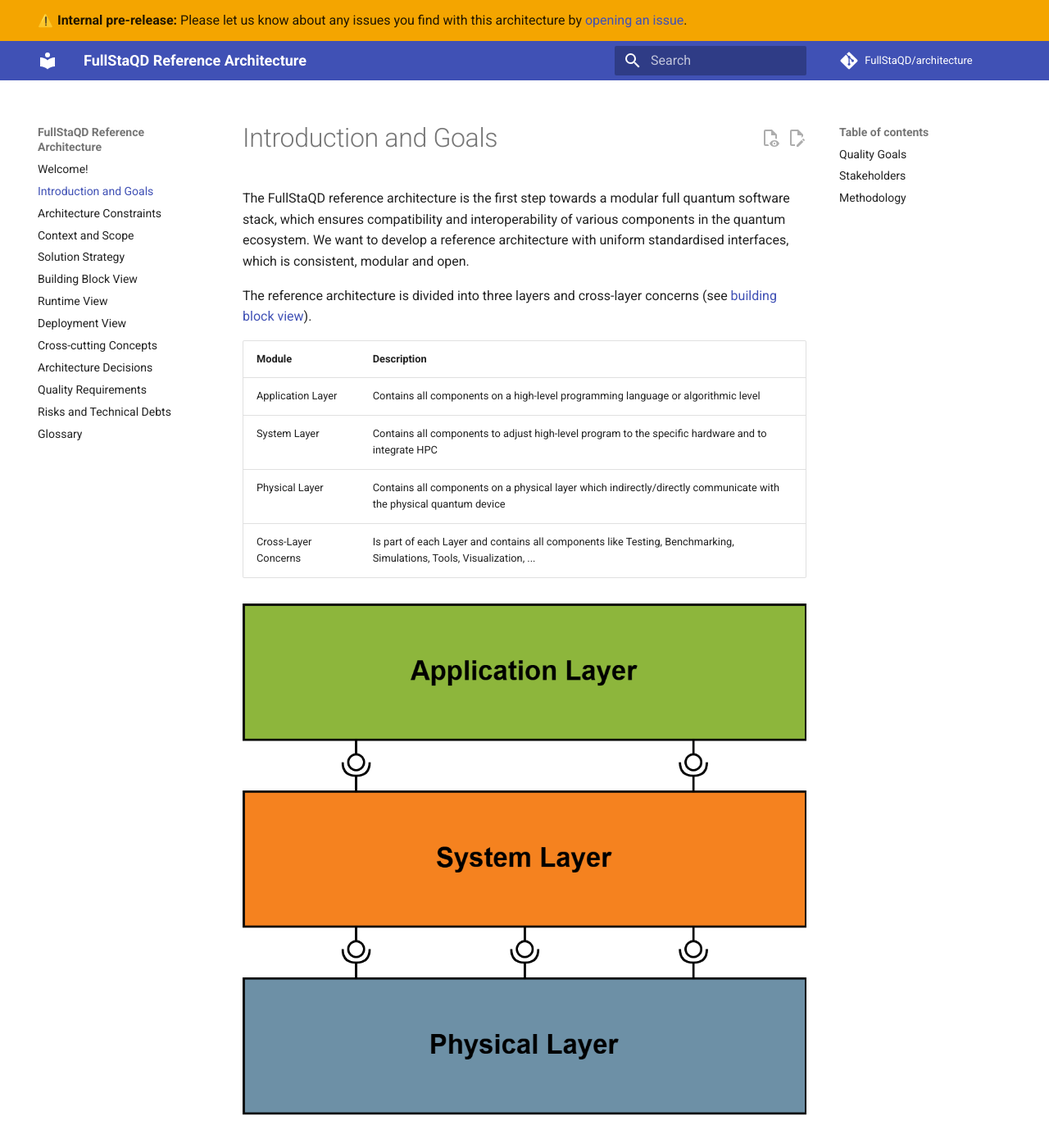
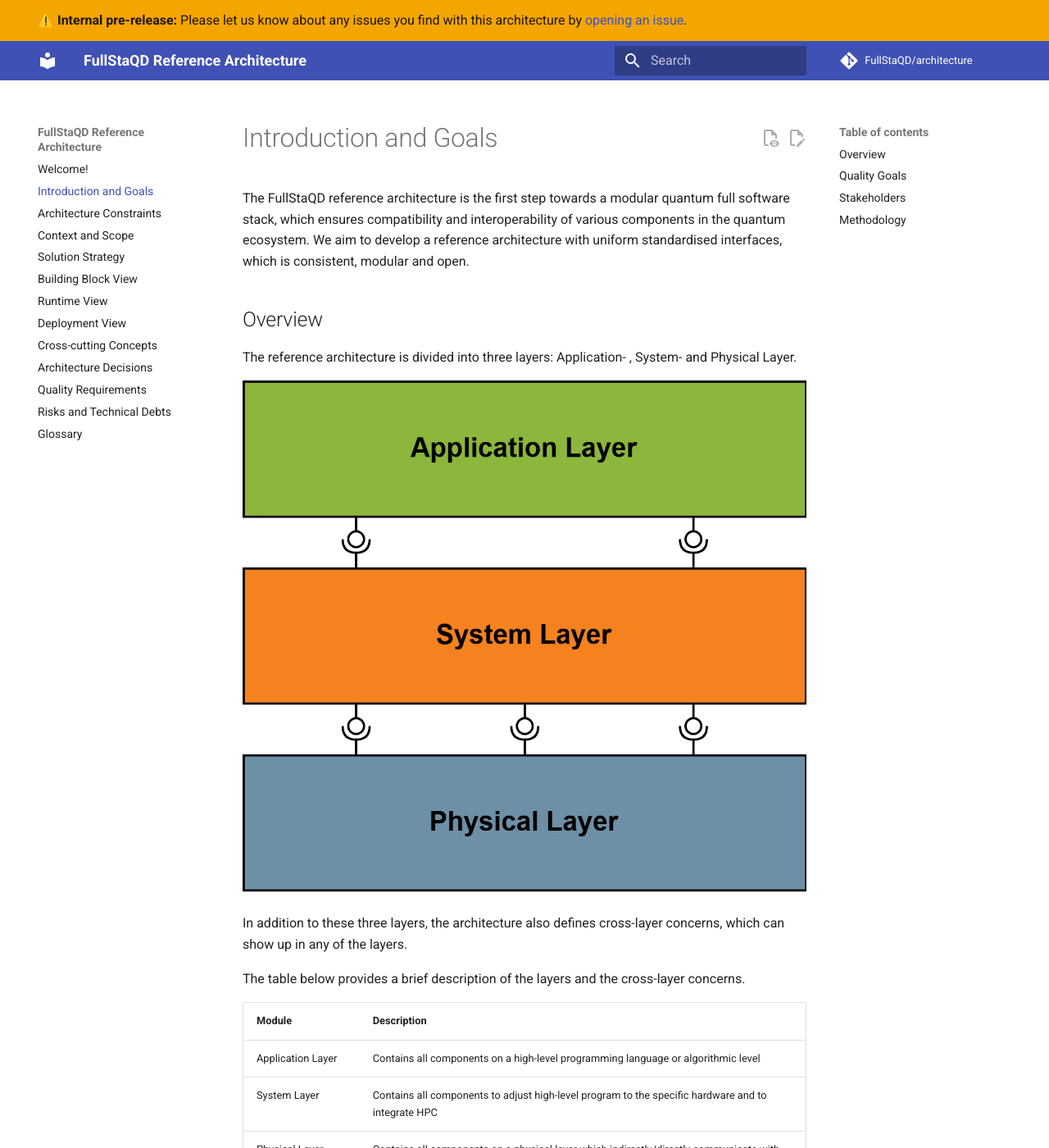
Before and after one commit to FullStaQD/architecture, an MkDocs documentation site: the page built from docs/01_introduction_and_goals.md, in a window 1280 px wide and 1400 px high. Shown: the whole window at 82% size. Built offline with MkDocs 1.6.1 and Material for MkDocs 9.7.7, drawn with Linux system fonts in a browser that asks for light colours; comment, search, counter and statistics services are not loaded; some of the changed text lies outside the part shown.

Commit message:
Update 01_introduction_and_goals.md
Signed-off-by: RinorKIT <tc4656@kit.edu>

```diff
--- a/docs/01_introduction_and_goals.md
+++ b/docs/01_introduction_and_goals.md
@@ -1,7 +1,17 @@
 # Introduction and Goals {#section-introduction-and-goals}
-The FullStaQD reference architecture is the first step towards a modular full quantum software stack, which ensures compatibility and interoperability of various components in the quantum ecosystem. We want to develop a reference architecture with uniform standardised interfaces, which is consistent, modular and open.
+The FullStaQD reference architecture is the first step towards a modular quantum full software stack, which ensures compatibility and interoperability of various components in the quantum ecosystem. We aim to develop a reference architecture with uniform standardised interfaces, which is consistent, modular and open.
 
-The reference architecture is divided into three layers and cross-layer concerns (see [building block view](./05_building_block_view.md)).
+
+## Overview
+The reference architecture is divided into three layers: Application- , System- and Physical Layer.
+
+![](./images/Reference-Architecture-Introduction.png)
+
+
+
+In addition to these three layers, the architecture also defines cross-layer concerns, which can show up in any of the layers.
+
+The table below provides a brief description of the layers and the cross-layer concerns.
 
 | Module  | Description |
 | ------------- | ------------- |
@@ -10,7 +20,7 @@
 | Physical Layer  | Contains all components on a physical layer which indirectly/directly communicate with the physical quantum device  |
 | Cross-Layer Concerns  | Is part of each Layer and contains all components like Testing, Benchmarking, Simulations, Tools, Visualization, ...  |
 
-![](./images/Reference-Architecture-Introduction.png)
+A detailed overview of the components of the layers can be seen in the [building block view](./05_building_block_view.md).
 
 
 ## Quality Goals {#_quality_goals}
```
